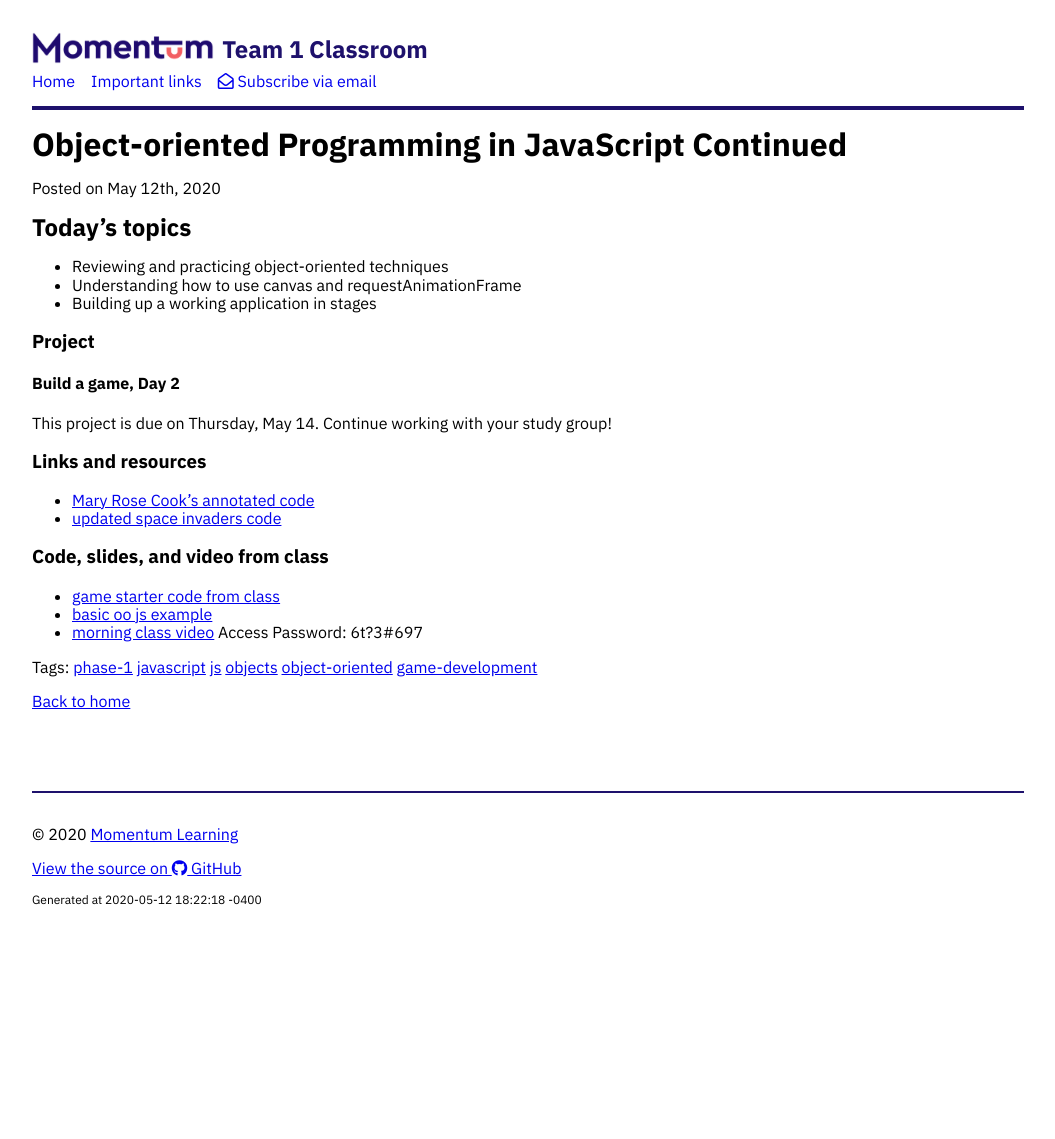
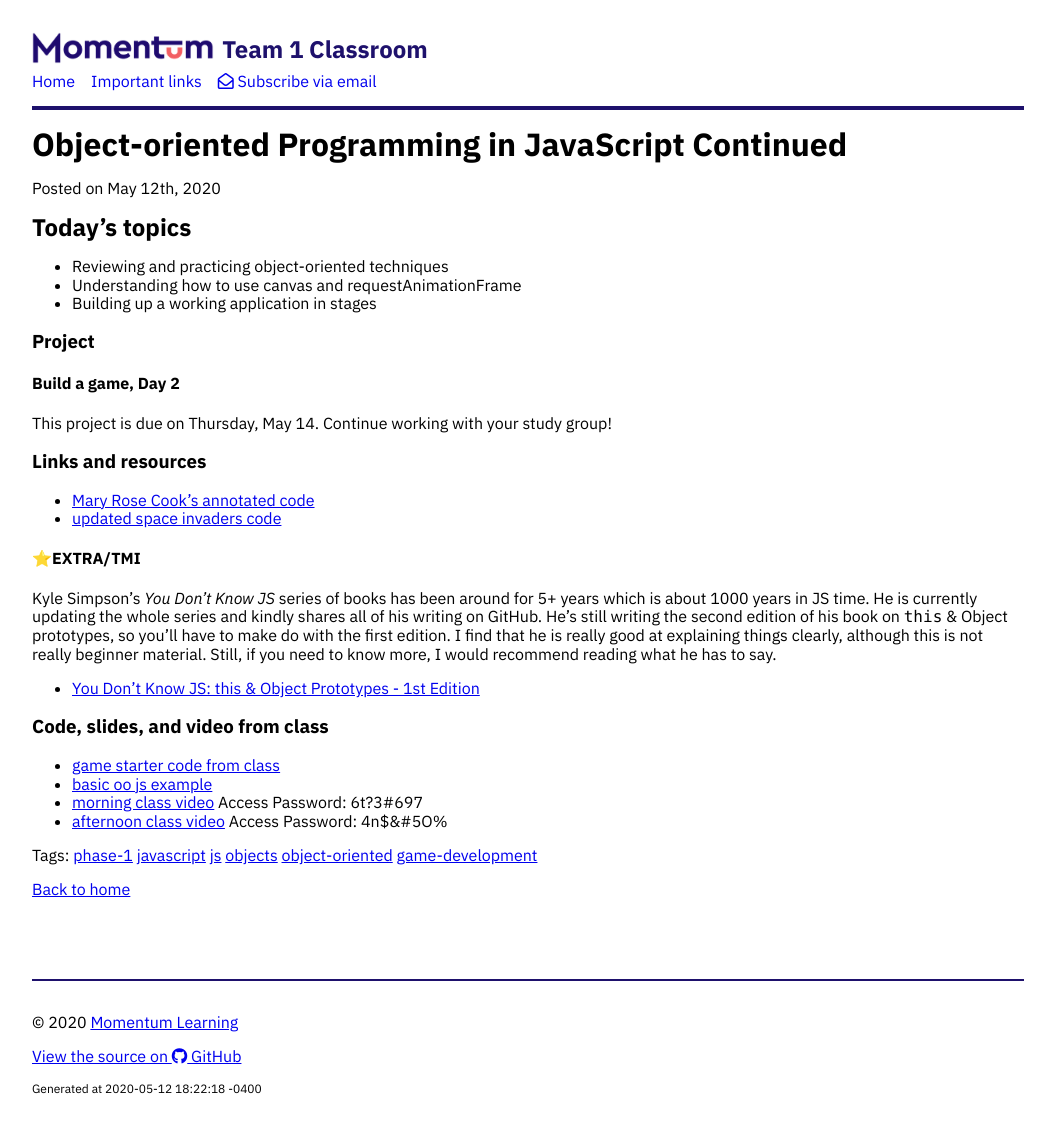
Before and after one commit to Momentum-Morehouse-2/Momentum-Morehouse-2.github.io, a Jekyll site: the page built from _posts/2020-05-12-js-more-oo.md, in a window 1280 px wide. Shown: the whole page, without its empty margins (112-1167 px from the left). Built offline with Jekyll 4.4.1, drawn with Linux system fonts in a browser that asks for light colours; nearby versions of some CDN libraries; before the commit the page ends 951 px from its top, so only the background shows below that.

Commit message:
Add extra info

```diff
--- a/_posts/2020-05-12-js-more-oo.md
+++ b/_posts/2020-05-12-js-more-oo.md
@@ -21,8 +21,16 @@ This project is due on Thursday, May 14. Continue working with your study group!
 - [updated space invaders code](https://github.com/momentum-team-1/examples/tree/master/space-invaders)
 
 
+#### ⭐️EXTRA/TMI
+
+Kyle Simpson's _You Don't Know JS_ series of books has been around for 5+ years which is about 1000 years in JS time. He is currently updating the whole series and kindly shares all of his writing on GitHub. He's still writing the second edition of his book on `this` & Object prototypes, so you'll have to make do with the first edition. I find that he is really good at explaining things clearly, although this is not really beginner material. Still, if you need to know more, I would recommend reading what he has to say.
+
+- [You Don't Know JS: this & Object Prototypes - 1st Edition](https://github.com/getify/You-Dont-Know-JS/tree/1st-ed/this%20%26%20object%20prototypes#you-dont-know-js-this--object-prototypes---1st-edition)
+
+
 ### Code, slides, and video from class
 
 - [game starter code from class](https://github.com/momentum-team-1/examples/tree/master/simple-game-starter)
 - [basic oo js example](https://github.com/momentum-team-1/examples/tree/master/oo-number-guessing-game)
 - [morning class video](https://us02web.zoom.us/rec/share/5OB5L-n-z3NLHavg9k7uGZMrL4THX6a8gSQf_vMOmko0tzsAgFfisBI20l2VcEzg) Access Password: 6t?3#697
+- [afternoon class video](https://us02web.zoom.us/rec/share/_ONEfrHL-HJOfIXp0EH0S4kCNNzrT6a82yJLq_oLzB7eoJtJJ_8btmPIg_Xx8THK) Access Password: 4n$&#5O%
```
